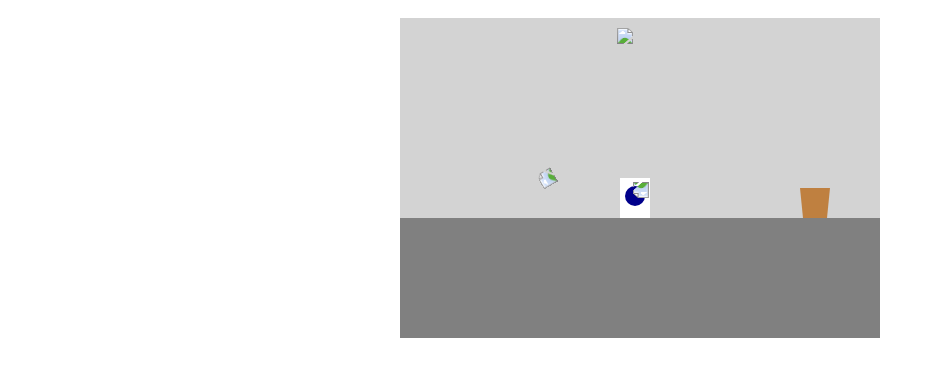
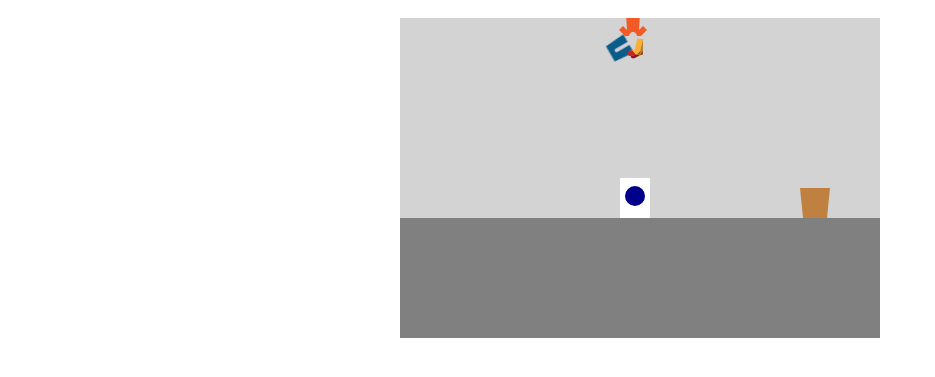
Before and after one commit to ehy-classroom/infografik-animation-uebungen, a plain HTML site: page uebung-04.html in a window 1280 px wide. Shown: the part 103-480 px from the top of the page, without its empty margins (0-935 px from the left). Drawn offline with Linux system fonts and the light colour scheme; the site is published under a folder, as on GitHub Pages, so addresses that start at the root find nothing; a web font is replaced by a local one.

Commit message:
Update uebung-04.html

```diff
--- a/uebung-04.html
+++ b/uebung-04.html
@@ -234,9 +234,9 @@
         </div>
 
         <div class="clothes">
-            <img class="dress" src="/assets/svg/illu-dress.svg">
-            <img class="jeans" src="/assets/svg/illu-jeans.svg">
-            <img class="socks" src="/assets/svg/illu-socks.svg">
+            <img class="dress" src="assets/svg/illu-dress.svg">
+            <img class="jeans" src="assets/svg/illu-jeans.svg">
+            <img class="socks" src="assets/svg/illu-socks.svg">
         </div>
 
         <div class="basket"></div>
```
